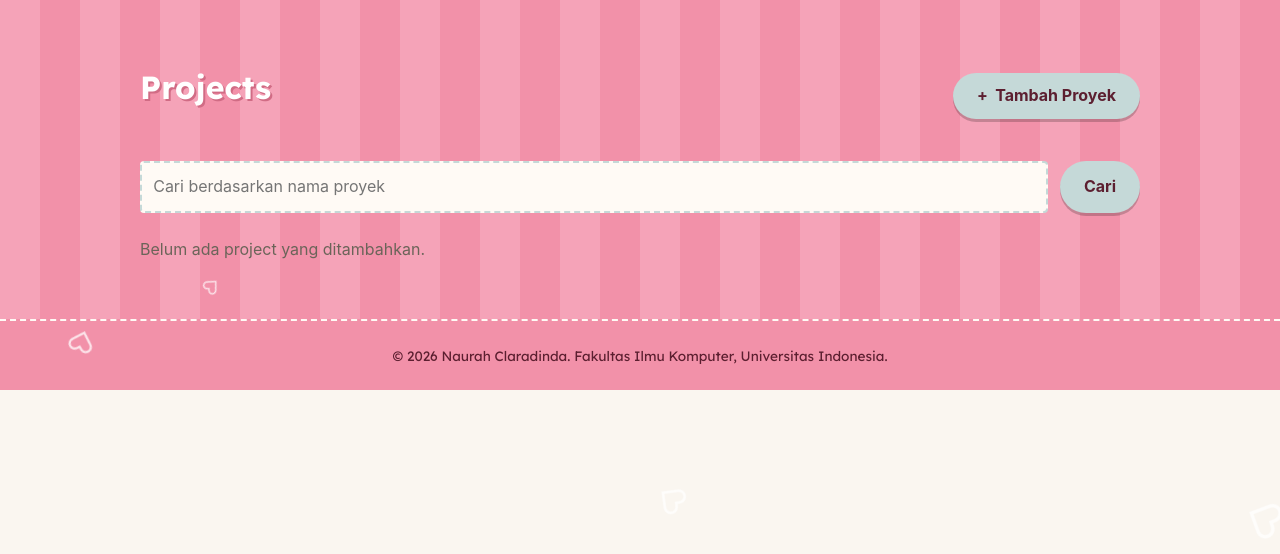
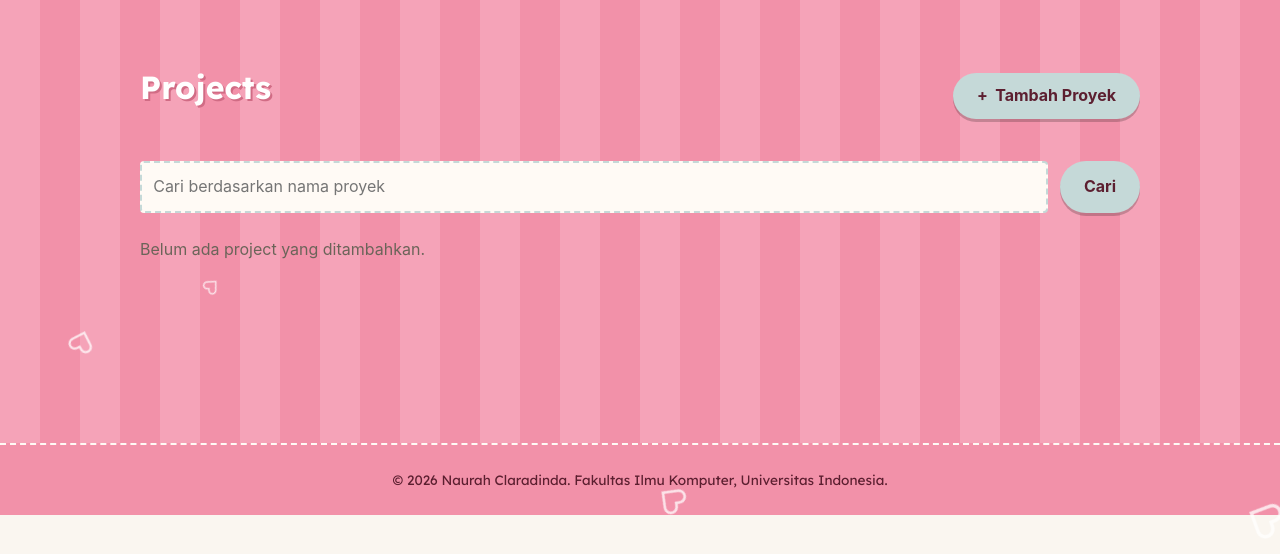
Before and after one commit to Naur4h/myportofolio, a Django app: page /projects/ in a window 1280 px wide. Shown: the part 93-647 px from the top of the page. Run offline with Django 5.2, Linux system fonts and the light colour scheme; data that the repository does not hold is empty.

Commit message:
Fix empty search results layout spacing

```diff
--- a/static/css/style.css
+++ b/static/css/style.css
@@ -539,6 +539,7 @@ body {
     display: grid;
     grid-template-columns: repeat(auto-fit, minmax(240px, 1fr));
     gap: 1rem;
+    min-height: 150px;
 }
 
 .projects-page-card {
```
